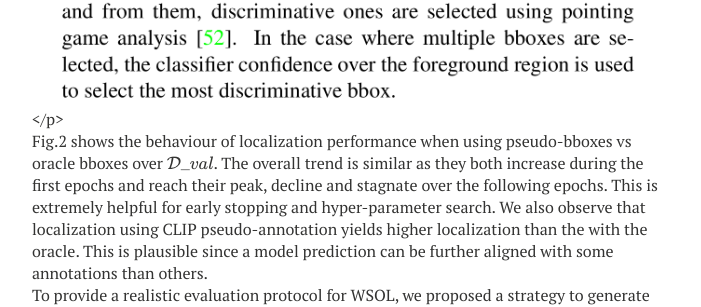
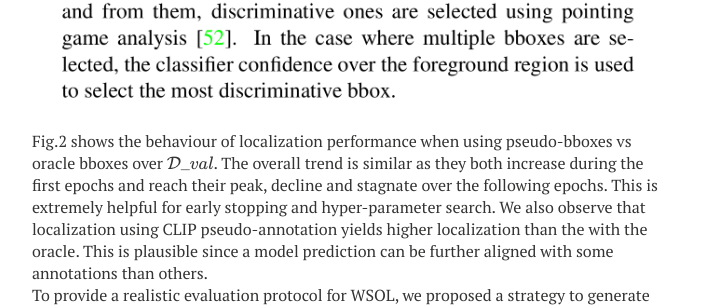
Before and after one commit to sbelharbi/sbelharbi.github.io, a Jekyll site: the page built from projects/realistic-wsol-protocol.md, in a window 1280 px wide and 900 px high, scrolled down 4792 px. Shown: the part 152-459 px from the top of the window, without its empty margins (288-989 px from the left). Built offline with Jekyll 4.4.1, drawn with Linux system fonts in a browser that asks for light colours; nearby versions of some CDN libraries; formulas are drawn with MathJax 3.

Commit message:
projects

```diff
--- a/projects/realistic-wsol-protocol.md
+++ b/projects/realistic-wsol-protocol.md
@@ -113,7 +113,7 @@ For SS and RPN several bboxes are generated per image. To discard irrelevant bbo
 <a href="/material/realistic-wsol-protocol/bbox-generation.png"><img src="{{ site.url }}/material/realistic-wsol-protocol/bbox-generation.png"   alt="Bounding boxes generation" width="600"></a>
 </p>
 
-</p>
+<br />
 
 Fig.2 shows the behaviour of localization performance when using pseudo-bboxes vs oracle bboxes over $${\mathcal{D}\_{val}}$$. The overall trend is similar as they both increase during the first epochs and reach their peak, decline and stagnate over the following epochs. This is extremely helpful for early stopping and hyper-parameter search. We also observe that localization using CLIP pseudo-annotation yields higher localization than the with the oracle. This is plausible since a model prediction can be further aligned with some annotations than others.
 
```
